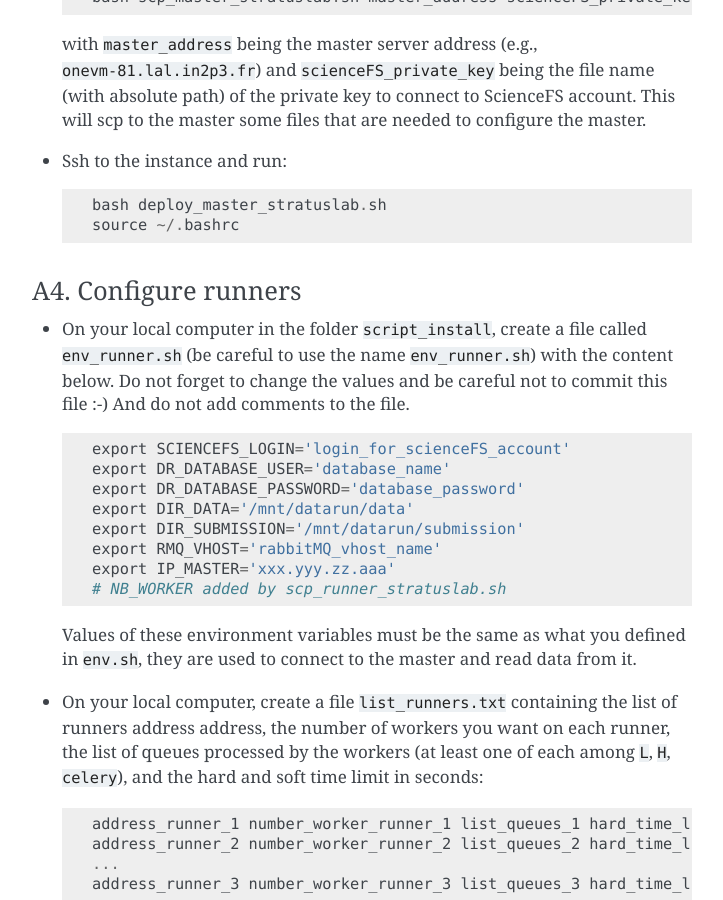
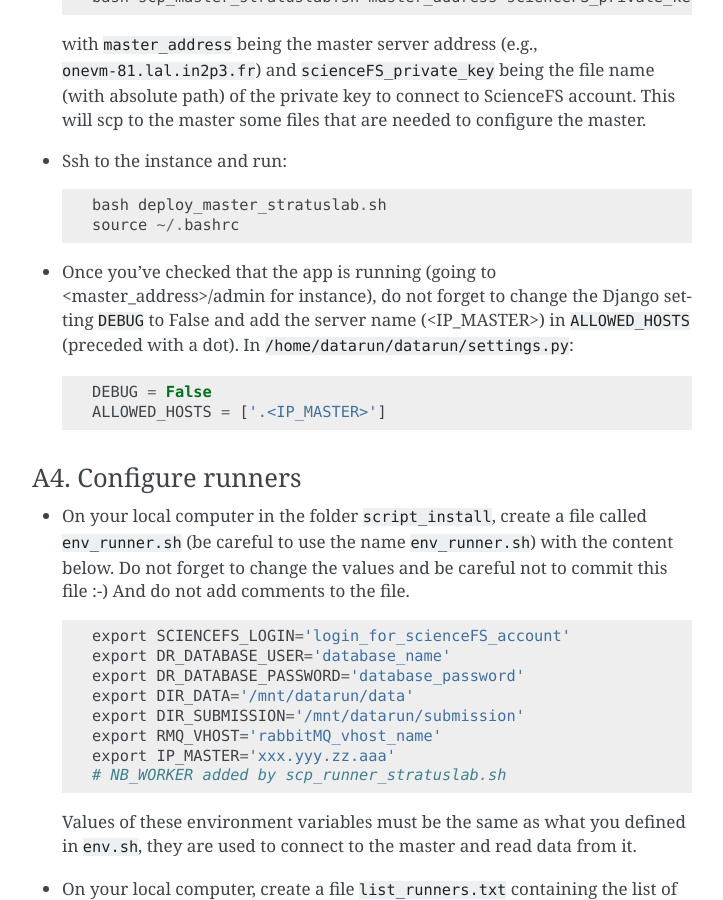
Before and after one commit to paris-saclay-cds/datarun, a Sphinx documentation site: the page built from docs/modules/deployment.rst, in a window 1280 px wide and 900 px high, scrolled down 3181 px. Shown: the whole window, without its empty margins (388-1111 px from the left). Built offline with Sphinx 7.4.7, drawn with Linux system fonts in a browser that asks for light colours; some of the changed text lies outside the part shown.

Commit message:
do not forget to set DEBUG to False in production mode

```diff
--- a/docs/modules/deployment.rst
+++ b/docs/modules/deployment.rst
@@ -143,6 +143,12 @@ A3. Configure the master
        bash deploy_master_stratuslab.sh
        source ~/.bashrc
 
+-  Once you've checked that the app is running (going to <master_address>/admin for instance), do not forget to change the Django setting ``DEBUG`` to False and add the server name (<IP_MASTER>) in ``ALLOWED_HOSTS`` (preceded with a dot). In ``/home/datarun/datarun/settings.py``:
+
+   ::
+
+       DEBUG = False
+       ALLOWED_HOSTS = ['.<IP_MASTER>']
 
 A4. Configure runners
 '''''''''''''''''''''
@@ -246,6 +252,7 @@ B4. Configure runners
        134.158.75.113 3 H 240 200
 
 -  Run:
+
    ::
         bash scp_runner_from_image.sh list_runners.txt
 
```
Also changed, not shown: docs/html/_sources/modules/deployment.txt (+7 -0 lines), docs/html/modules/deployment.html (+11 -3 lines), docs/html/searchindex.js, 1 other file.
